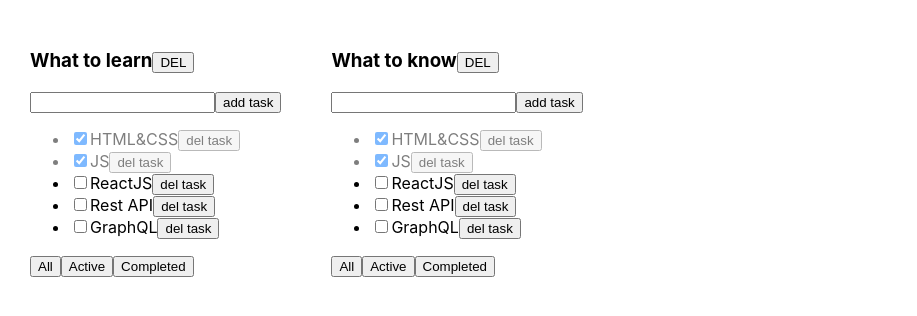
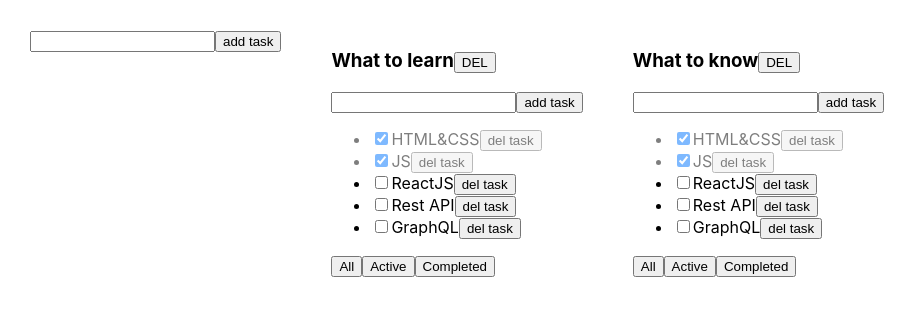
Before and after one commit to kroxaGAN/todolist5, a React (Create React App) app: page / in a window 1280 px wide. Shown: the top 316 px of the page, without its empty margins (0-917 px from the left). Built offline with nearby package versions, Linux system fonts and the light colour scheme.

Commit message:
add AddItemForm for New Todolist

```diff
--- a/src/App.tsx
+++ b/src/App.tsx
@@ -2,6 +2,7 @@ import React, {useState} from 'react';
 import './App.css';
 import {Todolist} from './Todolist';
 import {v1} from 'uuid';
+import {AddItemForm} from "./components/AddItemForm";
 
 export type FilterValuesType = "all" | "active" | "completed";
 type todolistType = {
@@ -58,10 +59,16 @@ function App() {
         setTodolists(todolists.filter(f=>f.id!==todolistID))
         delete tasks[todolistID]
     }
+    const addNewTodoHandler=(title:string)=>{
+        let newTodoId=v1()
+        setTodolists([{id: newTodoId, title: title, filter: "all"},...todolists])
+        setTasks({...tasks,[newTodoId]:[]})
+    }
 
 
     return (
         <div className="App">
+            <AddItemForm callback={addNewTodoHandler}/>
             {
                 todolists.map(m => {
                     let tasksForTodolist = tasks[m.id];
```
Also changed, not shown: src/Todolist.tsx (+2 -11 lines).
